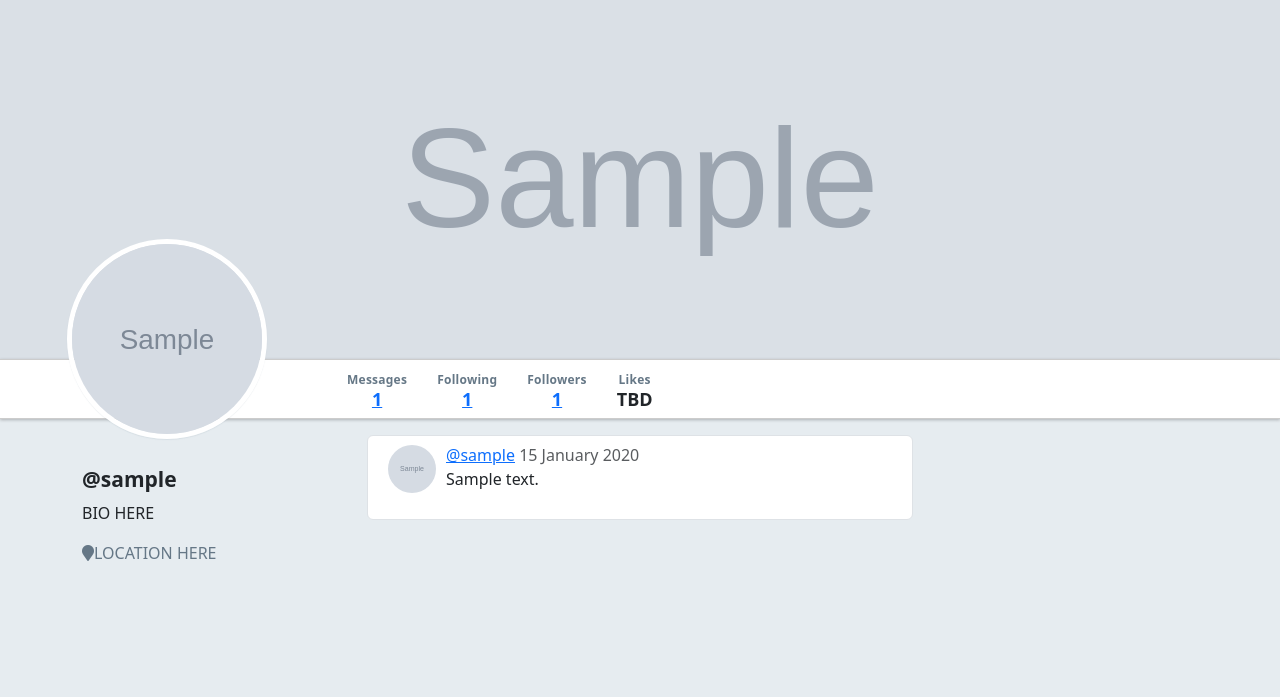
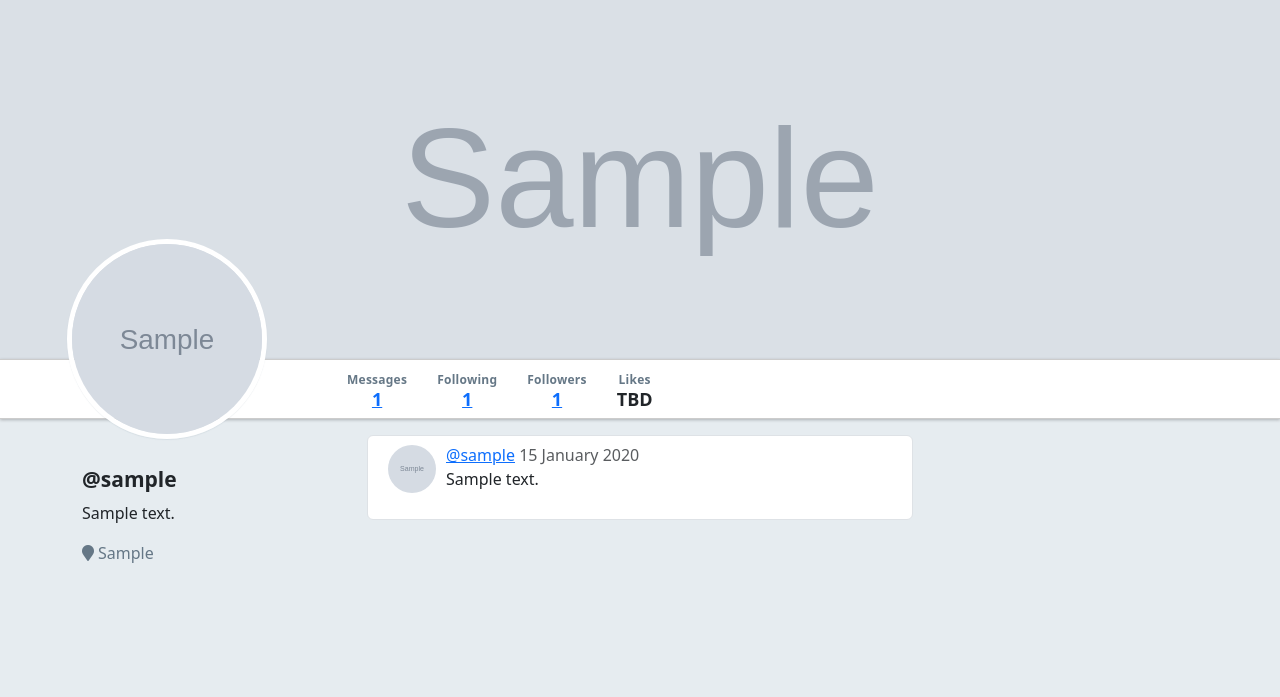
Before and after one commit to philipbrowne/Warbler, a Flask app: page /users/1 in a window 1280 px wide. Shown: the part 47-744 px from the top of the page. Run offline with Flask 2, Linux system fonts and the light colour scheme; tables that the repository leaves empty hold one stand-in row (values such as "Sample post"); grey boxes marked "Sample" are stand-in pictures; some libraries are stand-ins or nearby versions.

Commit message:
add bio-location to detail page from user model

```diff
--- a/dev-log.txt
+++ b/dev-log.txt
@@ -3,3 +3,4 @@ Day 1
 #2 - Understand Models Class, Particularly Following Class - 12:05PM
 #3 - Added Logout Function - 12:15PM
 #4 - Added Header BG to User-Profile-Page - 12:33 PM
+#5 - Added Bio/Location from User Model to User Detail HTML Template - 12:36PM
--- a/templates/users/detail.html
+++ b/templates/users/detail.html
@@ -48,7 +48,11 @@
 <div class="row">
   <div class="col-sm-3">
     <h4 id="sidebar-username">@{{ user.username }}</h4>
-    <p>BIO HERE</p>
-    <p class="user-location"><span class="fa fa-map-marker"></span>LOCATION HERE</p>
+    {% if user.bio %}
+      <p>{{user.bio}}</p>
+    {% endif %}
+    {% if user.location %}
+    <p class="user-location"><span class="fa fa-map-marker"></span><span class="mx-1">{{user.location}}</span></p>
+    {% endif %}
   </div> {% block user_details %} {% endblock %}
 </div> {% endblock %}
```
